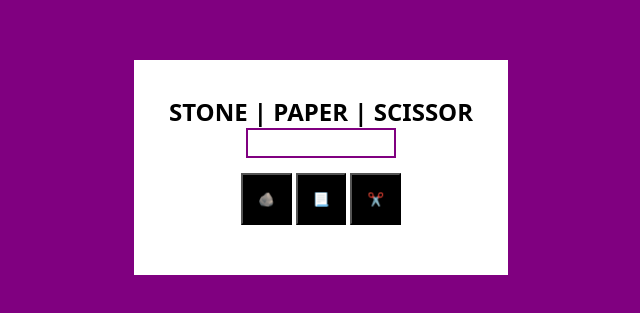
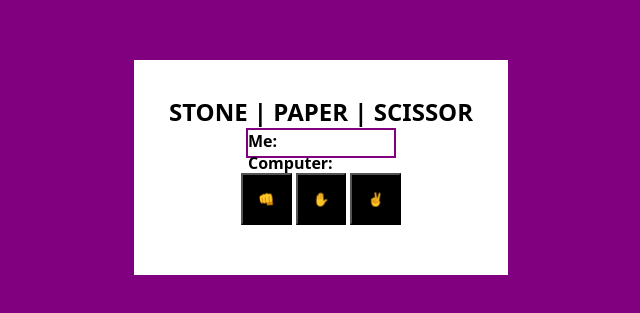
Before and after one commit to sjhadeveloper-mern/game, a plain HTML site: page index.html in a window 1280 px wide. Shown: the part 233-546 px from the top of the page, without its empty margins (319-959 px from the left). Drawn offline with Linux system fonts and the light colour scheme.

Commit message:
Update index.html

```diff
--- a/index.html
+++ b/index.html
@@ -10,13 +10,37 @@
     <div class="container">
         <div class="main">
             <h2 class="main-h">STONE | PAPER | SCISSOR</h2>
-            <div class="main-in"> <div class="ui">
+            <div class="main-in">
+
+ <!-- <div class="ui-2">
+
+
+                <div class="ui-in-2"><span><b>Me:</b></span>
+                <div class="userScore"></div></div>
+
+                  <div class="ui-in"><span><b>Computer:</b></span>
+                <div class="compScore"></div></div>
+
+            </div> -->
+
+
+
+
+
+                <div class="ui">
+
+
+                <div class="ui-in"><span><b>Me:</b></span>
+                <div class="userInput"></div></div>
+
+                  <div class="ui-in"><span><b>Computer:</b></span>
+                <div class="compInput"></div></div>
 
             </div>
             <div class="btns">
-                <button class="btn-1">🪨</button>
-                  <button class="btn-2">📃</button>
-                    <button class="btn-3">✂️</button>
+                <button class="btn-1">👊</button>
+                  <button class="btn-2">✋</button>
+                    <button class="btn-3">✌️</button>
             </div>
             <div class="check"></div>
         </div>
```
